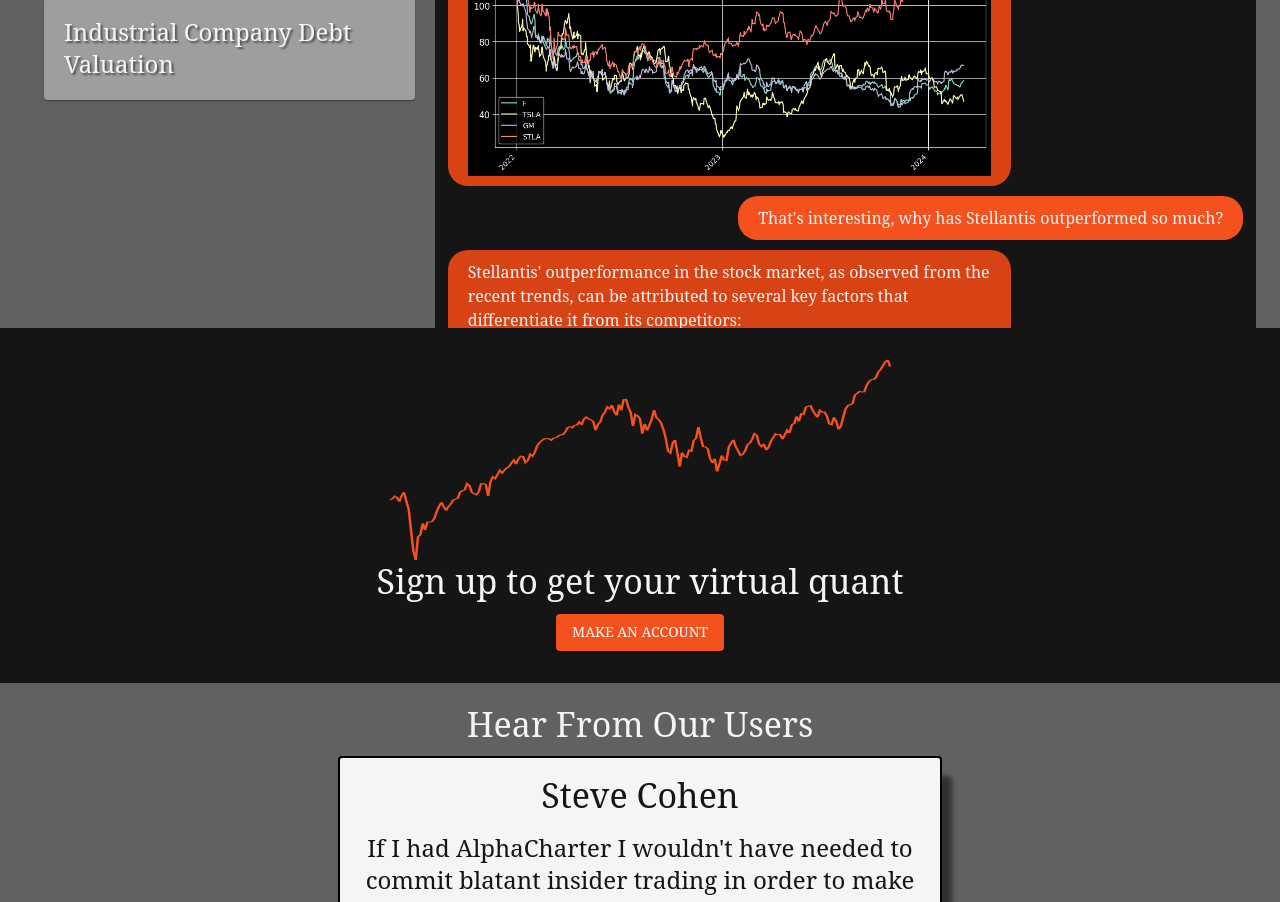
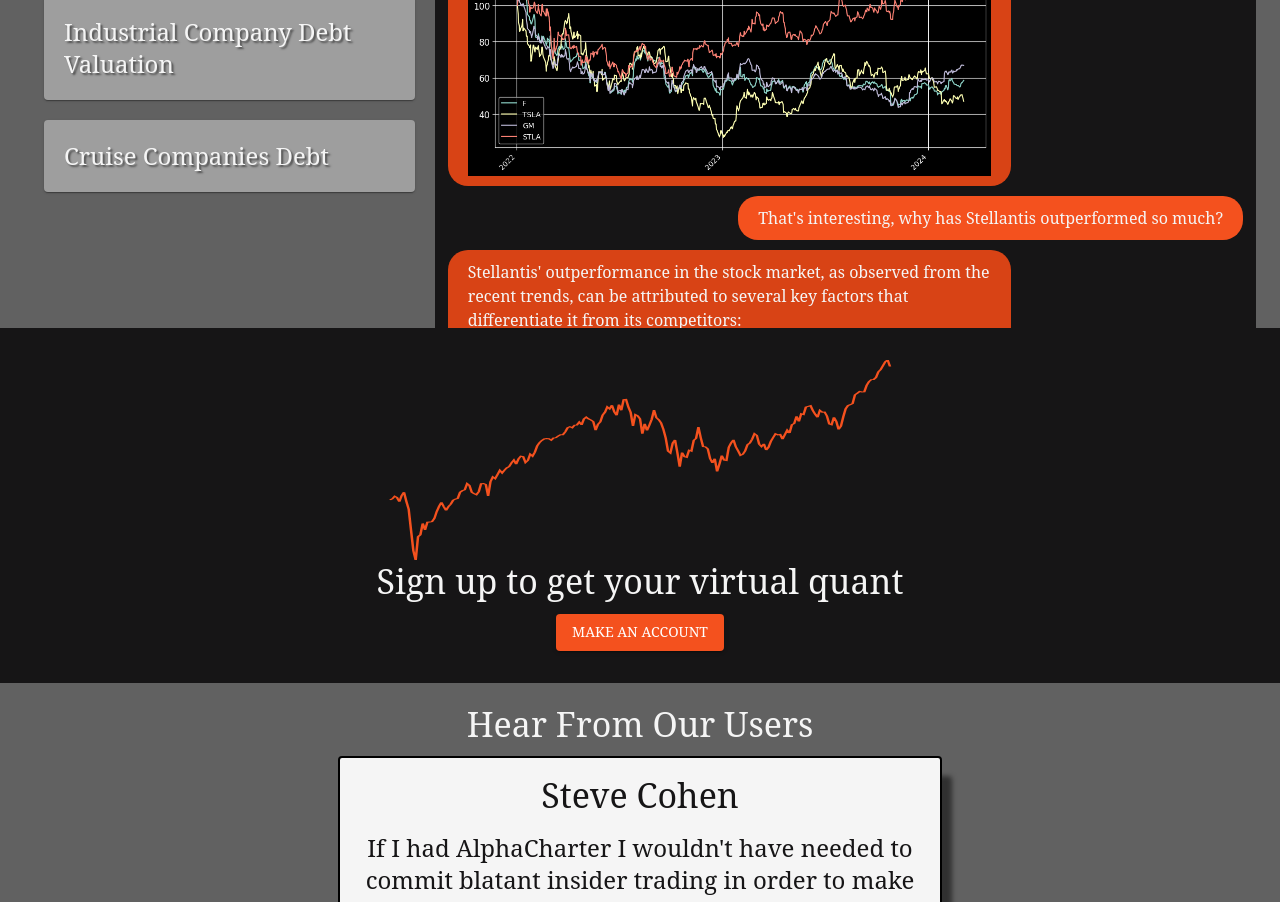
Before and after one commit to SailingSF/alphacharter-frontend, a React (Create React App) app: page / in a window 1280 px wide. Shown: the part 1140-2042 px from the top of the page. Built offline with nearby package versions, Linux system fonts and the light colour scheme.

Commit message:
add cruise example

```diff
--- a/src/components/AppDemo.jsx
+++ b/src/components/AppDemo.jsx
@@ -6,6 +6,8 @@ import autocomapny from '../images/autocompanies_2022.png';
 import chipcompanies from '../images/chipcompanies_ps_2022.png';
 import debtequity_industrials from '../images/debtequity_industrials.png';
 import interestcoverage_industrials from '../images/interestcoverage_industrials.png';
+import cruise_debtequity_img from '../images/cruise_debtequity.png';
+import cruise_interestcoverage from '../images/cruise_interestcoverage.png';
 
 const demoChats = {
     automotive: { title: "Auto Company Stock Performance",
@@ -33,6 +35,15 @@ const demoChats = {
             { owner: 'assistant', text: "ICR is calculated as Earnings Before Interest and Taxes (EBIT) divided by Interest Expense. This ratio measures a company's ability to meet its interest obligations from its operating income, which is crucial for understanding how debt might influence a company's financial health."},
             { owner: 'user', text: "Could you give me a summary of some analysis based on these charts?"},
             { owner: 'assistant', text: "Certainly, here's an Analysis Summary:<br></br>GE has shown volatility in its Debt to Equity Ratio, although it tends to have a higher ratio compared to its peers, indicating relatively higher debt levels. Its Interest Coverage Ratio has improved significantly in recent years, suggesting better earnings relative to its interest obligations.<br></br>HON maintains lower Debt to Equity Ratios, indicating prudent leverage usage. Its Interest Coverage Ratio has experienced fluctuations but generally indicates a strong ability to cover interest expenses.<br></br>MMM displayed a spike in the Debt to Equity Ratio during mid-2023, which requires a closer look at their financial decisions in that period. The Interest Coverage ratio has varied wildly in the same period, suggesting significant financial changes or events.<br></br>CAT consistently shows lower Debt to Equity Ratios, implying modest leverage. Its Interest Coverage Ratio has been strong, indicating sound financial health in managing debt.<br></br>For detailed analysis, we should explore these metrics in the context of their respective sectors' averages, recent business developments, and broader economic conditions. Would you like to delve deeper into any particular company or explore additional financial metrics?"}
+        ]
+    },
+    cruise_debtequity: {
+        title: 'Cruise Companies Debt',
+        messages: [
+            { owner: 'user', text: "I've been thinking about companies that had to take on a lot of debt with no revenue during covid, specifically cruise companies like Royal Caribbean and Carnival how can I visualize how much debt these companies have and their ability to pay it back?"},
+            { owner: 'assistant', text: "We have generated two charts that provide insight into the leverages and debt servicing capabilities of Royal Caribbean (RCL) and Carnival (CCL) over recent years, covering the COVID-19 period and beyond.<br></br><h3>Debt to Equity Comparison</h3>", imageUrl: cruise_debtequity_img },
+            { owner: 'assistant', text: "<h3>Interest Coverage Ratio</h3>", imageUrl: cruise_interestcoverage},
+            { owner: 'assistant', text: "The <strong>Interest Coverage Ratios</strong> chart showcases the ability of both companies to pay off their interest expenses from their earnings. The negative values observed during certain periods indicate that earnings were not sufficient to cover interest expenses, primarily resulting from the significant disruptions in operations due to COVID-19. Over time, as the ratios improve and enter positive territory, it indicates a recovery in the companies' abilities to service their debt from operational earnings.<br></br><strong>Key Takeaways:</strong><br></br>Both RCL and CCL have experienced significant increases in their Debt-to-Equity Ratios during the COVID-19 pandemic, reflecting higher levels of debt relative to their equity.<br></br>Interest Coverage Ratios depicted severe pressures on their ability to service debt during the early stages of the pandemic, with noticeable improvements observed as the companies began to recover.<br></br>These charts help visualize the financial challenges faced by RCL and CCL due to COVID-19 and their pathways to financial recovery. However, the elevated Debt-to-Equity Ratios suggest ongoing financial management attention is necessary to ensure long-term sustainability."}
         ]
     }
 };
```
Also changed, not shown: src/images/cruise_debtequity.png (added), src/images/cruise_interestcoverage.png (added).
